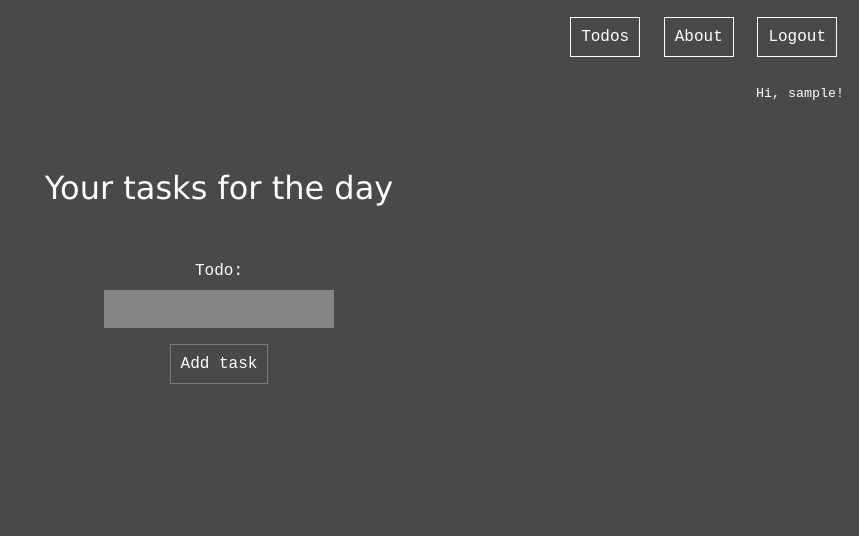
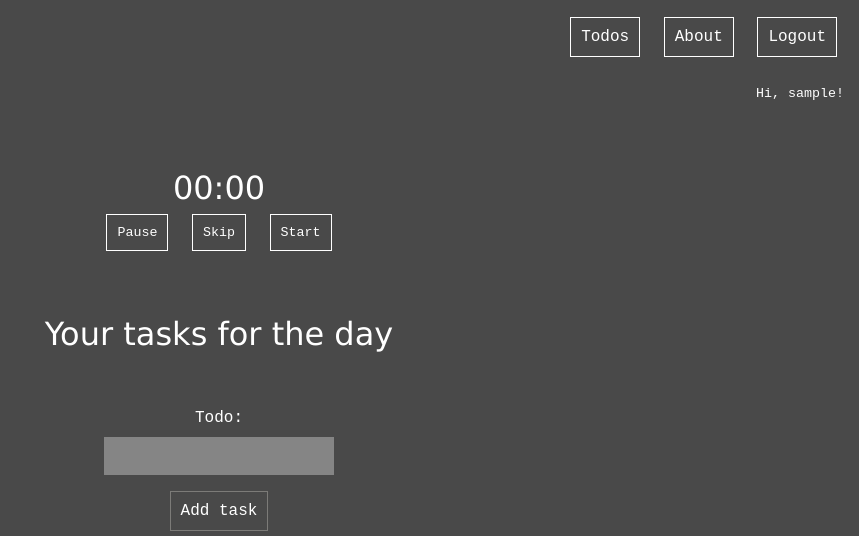
Before and after one commit to donnamagi/Pomodoro-app, a Flask app: page /todolist in a window 1280 px wide. Shown: the top 536 px of the page, without its empty margins (421-1280 px from the left). Run offline with Flask 2, Linux system fonts and the light colour scheme; the visitor is signed in with stand-in values (Sample User, id 1); data comes from the database, SQL or seed files in the repository; data that the repository does not hold is empty.

Commit message:
Timer interface

```diff
--- a/app/templates/todolist.html
+++ b/app/templates/todolist.html
@@ -1,4 +1,11 @@
 {% extends 'base.html' %} {% block content %}
+
+<div>
+    <h1 class="counter-display">00:00</h1>
+    <button class="counter-pause">Pause</button>
+    <button class="counter-skip">Skip</button>
+    <button class="counter-start">Start</button>
+</div>
 
 <header>
     <h1>Your tasks for the day</h1>
```
